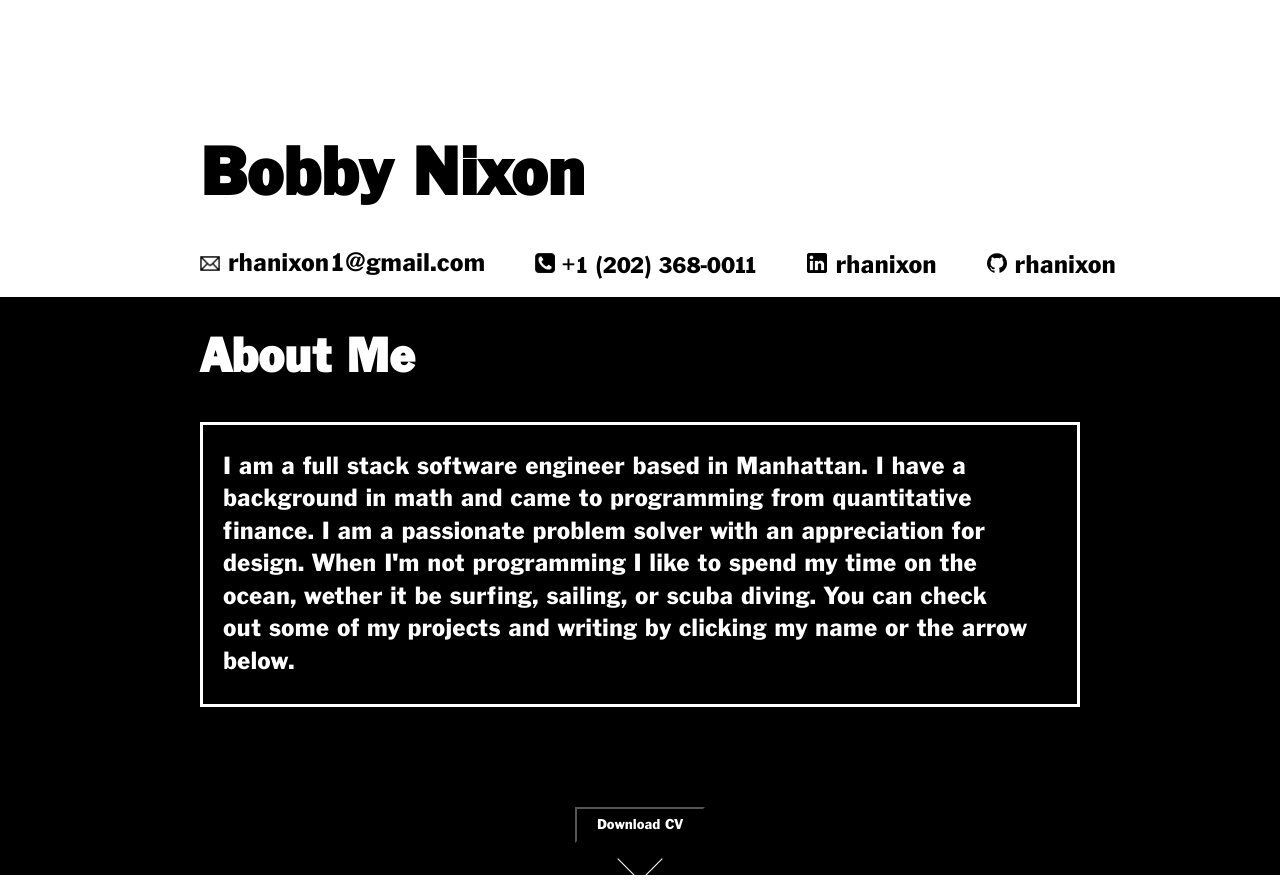
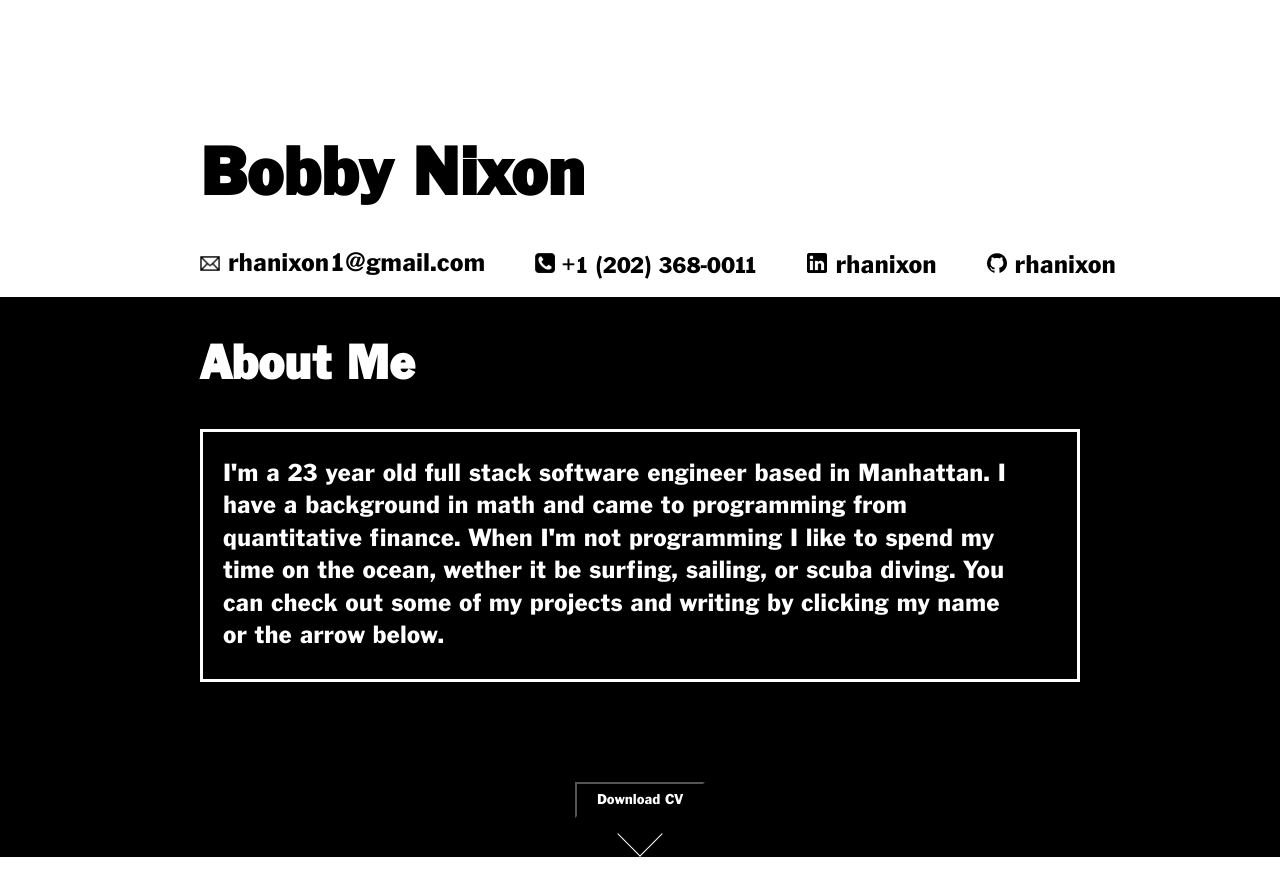
Before and after one commit to rhanixon/rhanixon, a React (Create React App) app: page / in a window 1280 px wide. After the commit the page ends 857 px from the top, so only its background shows below. Built offline with nearby package versions, Linux system fonts and the light colour scheme.

Commit message:
changed bio

```diff
--- a/src/components/Bio.js
+++ b/src/components/Bio.js
@@ -10,13 +10,12 @@ export default class Bio extends Component {
         <div className="boxed">
           <div className="bio-item">
             <p className="oneandquarter">
-              I am a full stack software engineer based in Manhattan. I have a
-              background in math and came to programming from quantitative
-              finance. I am a passionate problem solver with an appreciation for
-              design. When I'm not programming I like to spend my time on the
-              ocean, wether it be surfing, sailing, or scuba diving. You can
-              check out some of my projects and writing by clicking my name or
-              the arrow below.
+              I'm a 23 year old full stack software engineer based in Manhattan.
+              I have a background in math and came to programming from
+              quantitative finance. When I'm not programming I like to spend my
+              time on the ocean, wether it be surfing, sailing, or scuba diving.
+              You can check out some of my projects and writing by clicking my
+              name or the arrow below.
             </p>
           </div>
         </div>
```
